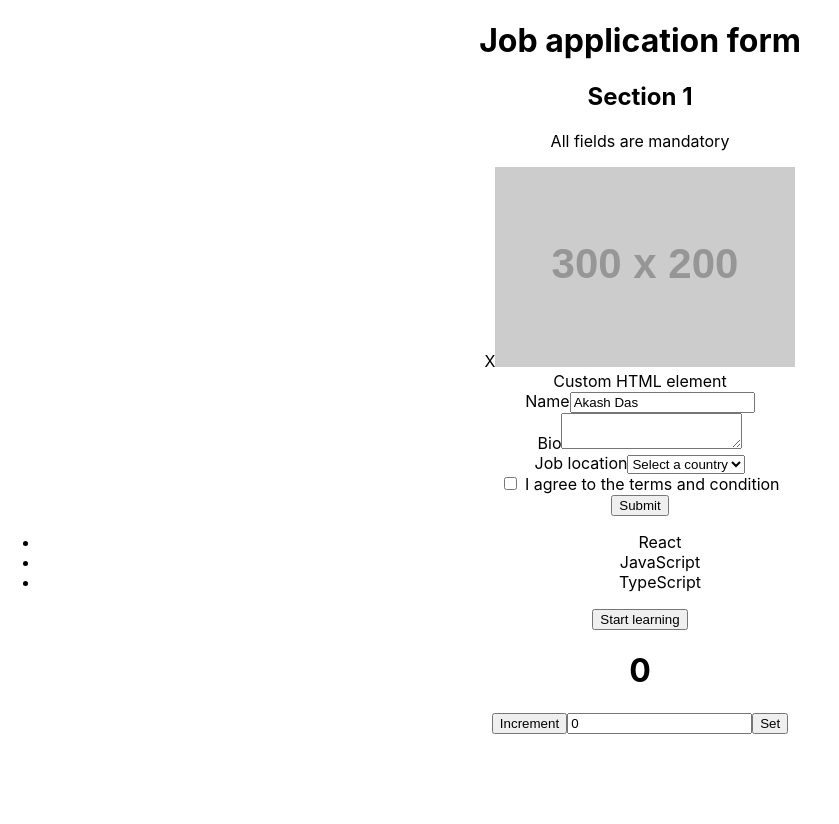
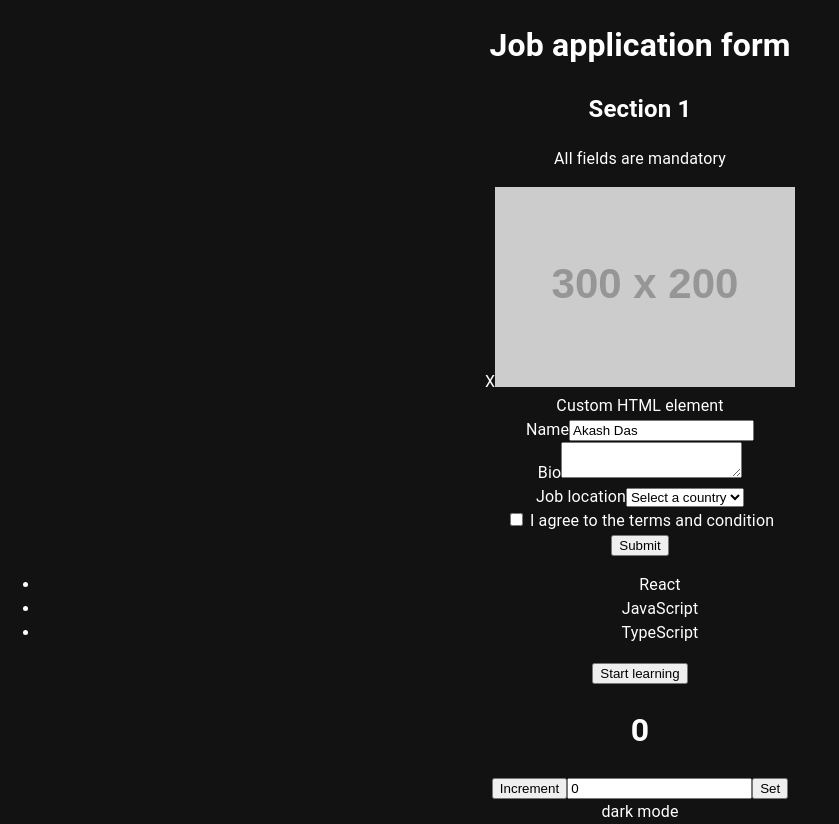
Before and after one commit to akash02-das/react-testing-with-jest, a React (Create React App) app: page / in a window 1280 px wide. Shown: the whole page, without its empty margins (0-839 px from the left). Before the commit the page ends 800 px from the top, so only its background shows below. Built offline with nearby package versions, Linux system fonts and the light colour scheme.

Commit message:
provider with mui

```diff
--- a/package.json
+++ b/package.json
@@ -3,6 +3,9 @@
   "version": "0.1.0",
   "private": true,
   "dependencies": {
+    "@emotion/react": "^11.11.1",
+    "@emotion/styled": "^11.11.0",
+    "@mui/material": "^5.14.7",
     "@testing-library/jest-dom": "^5.14.1",
     "@testing-library/react": "^13.0.0",
     "@testing-library/user-event": "^14.4.3",
--- a/src/App.tsx
+++ b/src/App.tsx
@@ -1,17 +1,22 @@
 import './App.css';
 import Application from './components/application/Application';
 import Counter from './components/counter/Counter';
+import { MuiMode } from './components/mui/mui-mode';
 import Skills from './components/skills/Skills';
+import { AppProviders } from './providers/app-providers';
 
 function App() {
   const skills = ['React', 'JavaScript', 'TypeScript'];
 
   return (
-    <div className='App'>
-      <Application />
-      <Skills skills={skills} />
-      <Counter />
-    </div>
+    <AppProviders>
+      <div className='App'>
+        <Application />
+        <Skills skills={skills} />
+        <Counter />
+        <MuiMode />
+      </div>
+    </AppProviders>
   );
 }
 
--- /dev/null
+++ b/src/components/mui/mui-mode.tsx
@@ -0,0 +1,7 @@
+import { Typography } from '@mui/material';
+import { useTheme } from '@mui/material/styles';
+
+export const MuiMode = () => {
+  const theme = useTheme();
+  return <Typography component='h1'>{`${theme.palette.mode} mode`}</Typography>;
+};
--- /dev/null
+++ b/src/providers/app-providers.tsx
@@ -0,0 +1,17 @@
+import CssBaseline from '@mui/material/CssBaseline';
+import { ThemeProvider, createTheme } from '@mui/material/styles';
+
+const theme = createTheme({
+  palette: {
+    mode: 'dark',
+  },
+});
+
+export const AppProviders = ({ children }: { children: React.ReactNode }) => {
+  return (
+    <ThemeProvider theme={theme}>
+      <CssBaseline />
+      {children}
+    </ThemeProvider>
+  );
+};
```
Also changed, not shown: src/text-utils.tsx (added, +11 -0 lines), 2 other files (tests, documents, lock files or other folders).
